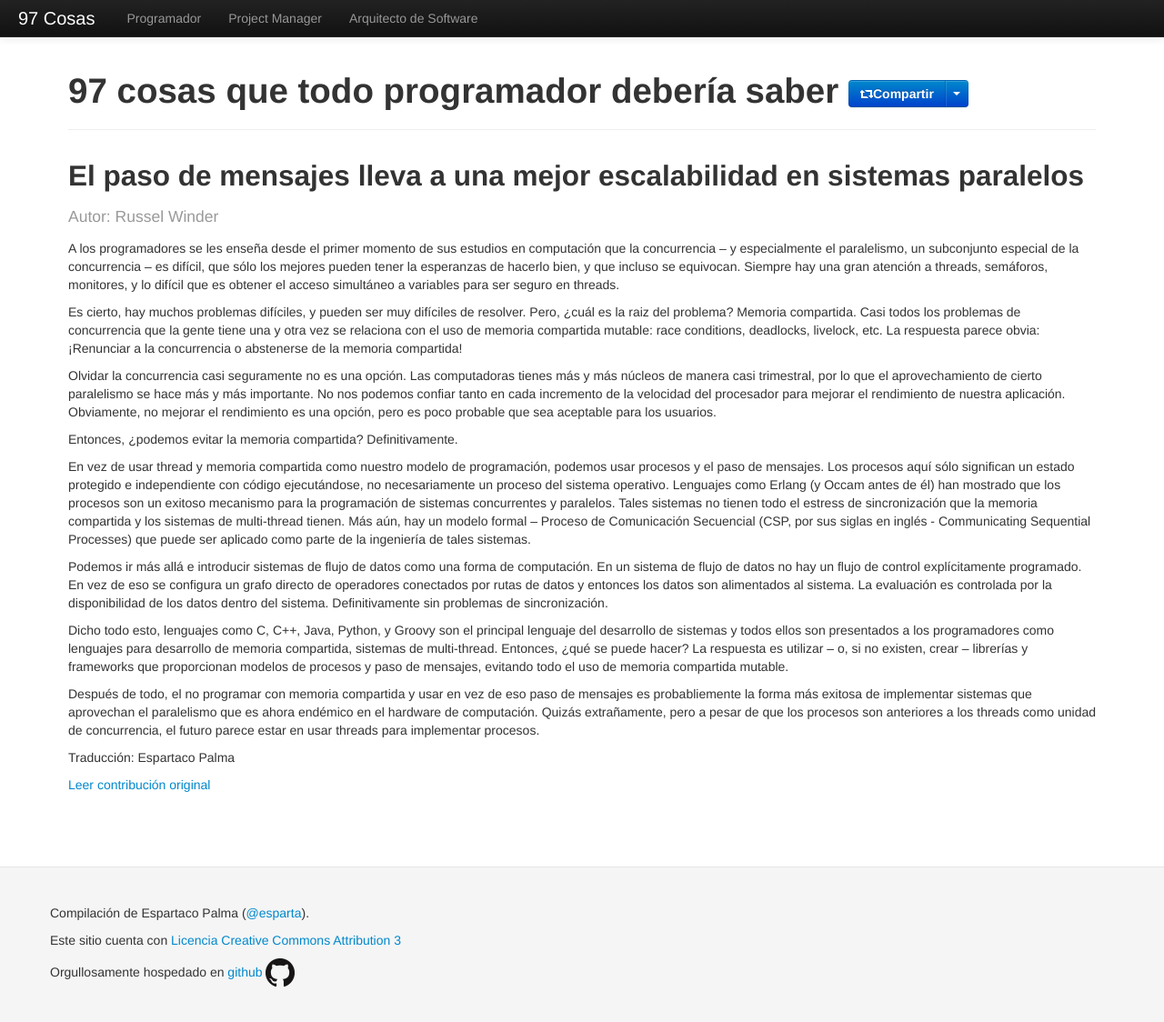
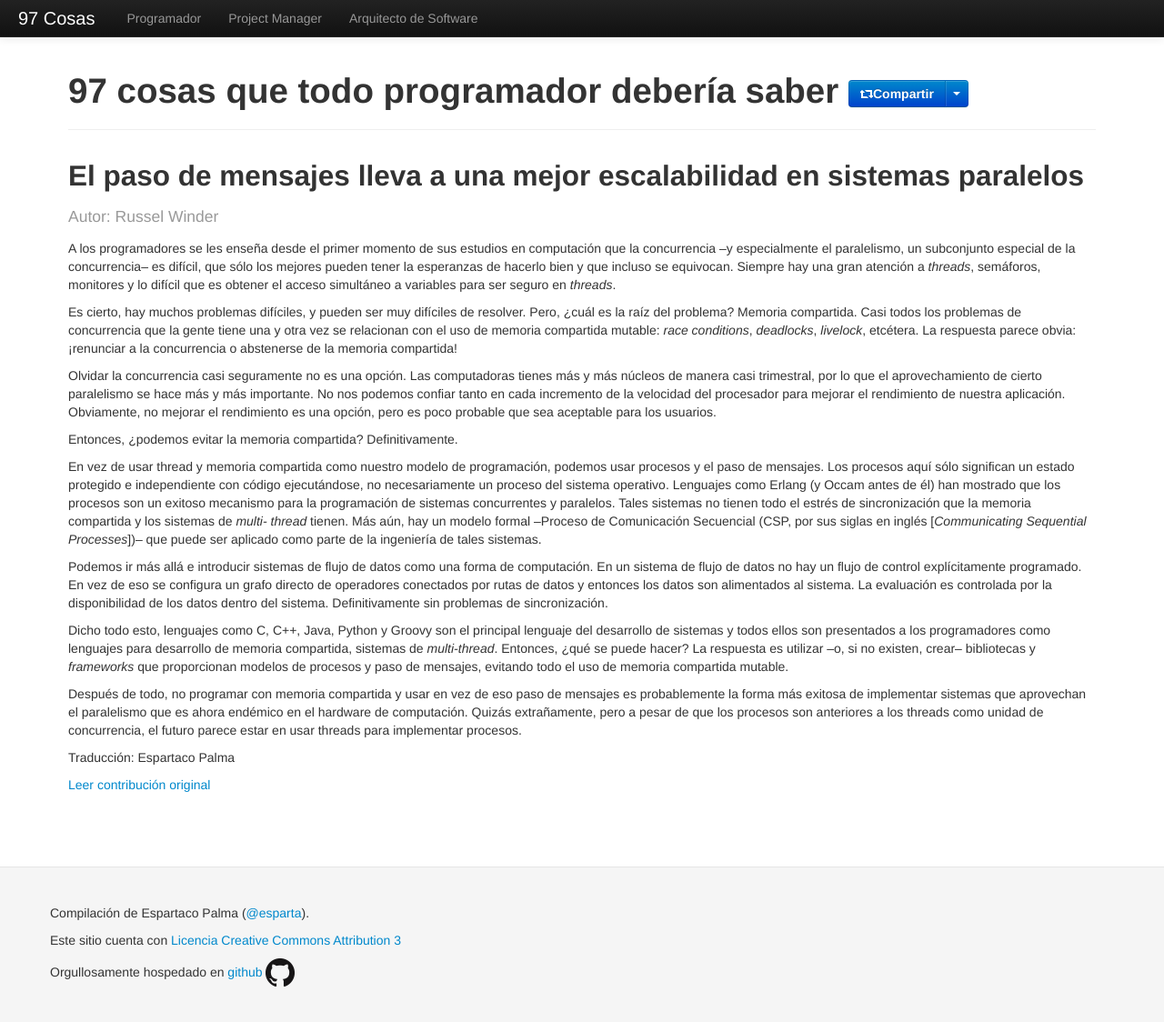
Before and after one commit to esparta/97cosas, a Jekyll site: the page built from programador/paso-mensajes-mejor-escalabilidad.md, in a window 1280 px wide and 1126 px high. Shown: the whole window at 91% size. Built offline with Jekyll 4.4.1, drawn with Linux system fonts in a browser that asks for light colours; comment, search, counter and statistics services are not loaded.

Commit message:
Spelling corrections on paso-mensajes-mejor-escalabilidad

```diff
--- a/programador/paso-mensajes-mejor-escalabilidad.md
+++ b/programador/paso-mensajes-mejor-escalabilidad.md
@@ -8,19 +8,19 @@ original: http://programmer.97things.oreilly.com/wiki/index.php/Message_Passing_
 ---
 
 A los programadores se les enseña desde el primer momento de sus
-estudios en computación que la concurrencia -- y especialmente el
-paralelismo, un subconjunto especial de la concurrencia -- es difícil,
-que sólo los mejores pueden tener la esperanzas de hacerlo bien, y que
-incluso se equivocan. Siempre hay una gran atención a threads,
-semáforos, monitores, y lo difícil que es obtener el acceso simultáneo a
-variables para ser seguro en threads.
+estudios en computación que la concurrencia –y especialmente el
+paralelismo, un subconjunto especial de la concurrencia– es difícil, que
+sólo los mejores pueden tener la esperanzas de hacerlo bien y que
+incluso se equivocan. Siempre hay una gran atención a _threads_,
+semáforos, monitores y lo difícil que es obtener el acceso simultáneo a
+variables para ser seguro en _threads_.
 
 Es cierto, hay muchos problemas difíciles, y pueden ser muy difíciles de
-resolver. Pero, ¿cuál es la raiz del problema? Memoria compartida. Casi
+resolver. Pero, ¿cuál es la raíz del problema? Memoria compartida. Casi
 todos los problemas de concurrencia que la gente tiene una y otra vez se
-relaciona con el uso de memoria compartida mutable: race conditions,
-deadlocks, livelock, etc. La respuesta parece obvia: ¡Renunciar a la
-concurrencia o abstenerse de la memoria compartida!
+relacionan con el uso de memoria compartida mutable: _race conditions_,
+_deadlocks_, _livelock_, etcétera. La respuesta parece obvia: ¡renunciar
+a la concurrencia o abstenerse de la memoria compartida!
 
 Olvidar la concurrencia casi seguramente no es una opción. Las
 computadoras tienes más y más núcleos de manera casi trimestral, por lo
@@ -38,12 +38,12 @@ aquí sólo significan un estado protegido e independiente con código
 ejecutándose, no necesariamente un proceso del sistema operativo.
 Lenguajes como Erlang (y Occam antes de él) han mostrado que los
 procesos son un exitoso mecanismo para la programación de sistemas
-concurrentes y paralelos. Tales sistemas no tienen todo el estress de
-sincronización que la memoria compartida y los sistemas de multi-thread
-tienen. Más aún, hay un modelo formal -- Proceso de Comunicación
-Secuencial (CSP, por sus siglas en inglés - Communicating Sequential
-Processes) que puede ser aplicado como parte de la ingeniería de tales
-sistemas.
+concurrentes y paralelos. Tales sistemas no tienen todo el estrés de
+sincronización que la memoria compartida y los sistemas de _multi-
+thread_ tienen. Más aún, hay un modelo formal –Proceso de Comunicación
+Secuencial (CSP, por sus siglas en inglés \[_Communicating Sequential
+Processes_\])– que puede ser aplicado como parte de la ingeniería de
+tales sistemas.
 
 Podemos ir más allá e introducir sistemas de flujo de datos como una
 forma de computación. En un sistema de flujo de datos no hay un flujo de
@@ -53,16 +53,16 @@ son alimentados al sistema. La evaluación es controlada por la
 disponibilidad de los datos dentro del sistema. Definitivamente sin
 problemas de sincronización.
 
-Dicho todo esto, lenguajes como C, C++, Java, Python, y Groovy son el
+Dicho todo esto, lenguajes como C, C++, Java, Python y Groovy son el
 principal lenguaje del desarrollo de sistemas y todos ellos son
 presentados a los programadores como lenguajes para desarrollo de
-memoria compartida, sistemas de multi-thread. Entonces, ¿qué se puede
-hacer? La respuesta es utilizar -- o, si no existen, crear -- librerías
-y frameworks que proporcionan modelos de procesos y paso de mensajes,
+memoria compartida, sistemas de _multi-thread_. Entonces, ¿qué se puede
+hacer? La respuesta es utilizar –o, si no existen, crear– bibliotecas y
+_frameworks_ que proporcionan modelos de procesos y paso de mensajes,
 evitando todo el uso de memoria compartida mutable.
 
-Después de todo, el no programar con memoria compartida y usar en vez de
-eso paso de mensajes es probabliemente la forma más exitosa de
+Después de todo, no programar con memoria compartida y usar en vez de
+eso paso de mensajes es probablemente la forma más exitosa de
 implementar sistemas que aprovechan el paralelismo que es ahora endémico
 en el hardware de computación. Quizás extrañamente, pero a pesar de que
 los procesos son anteriores a los threads como unidad de concurrencia,
```
